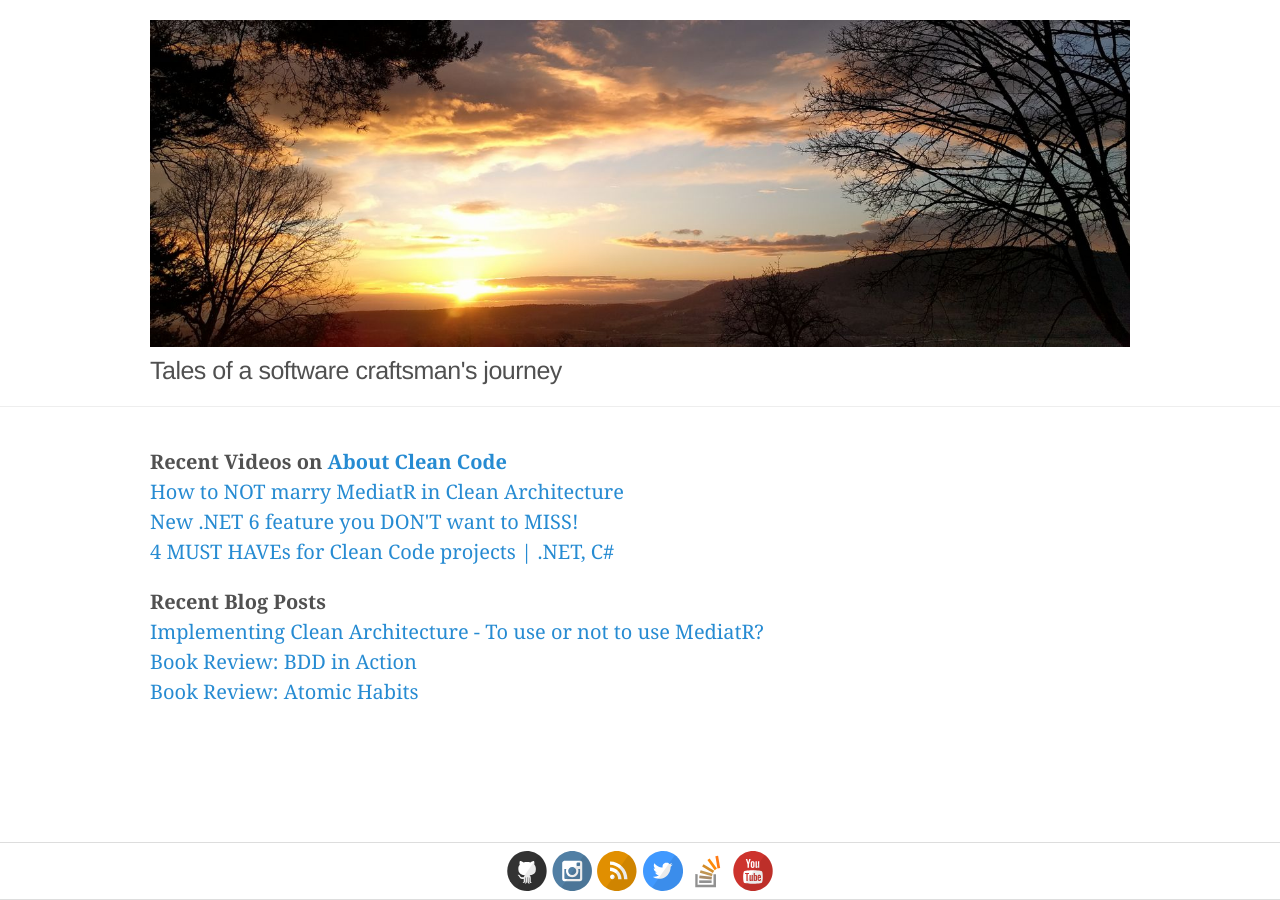
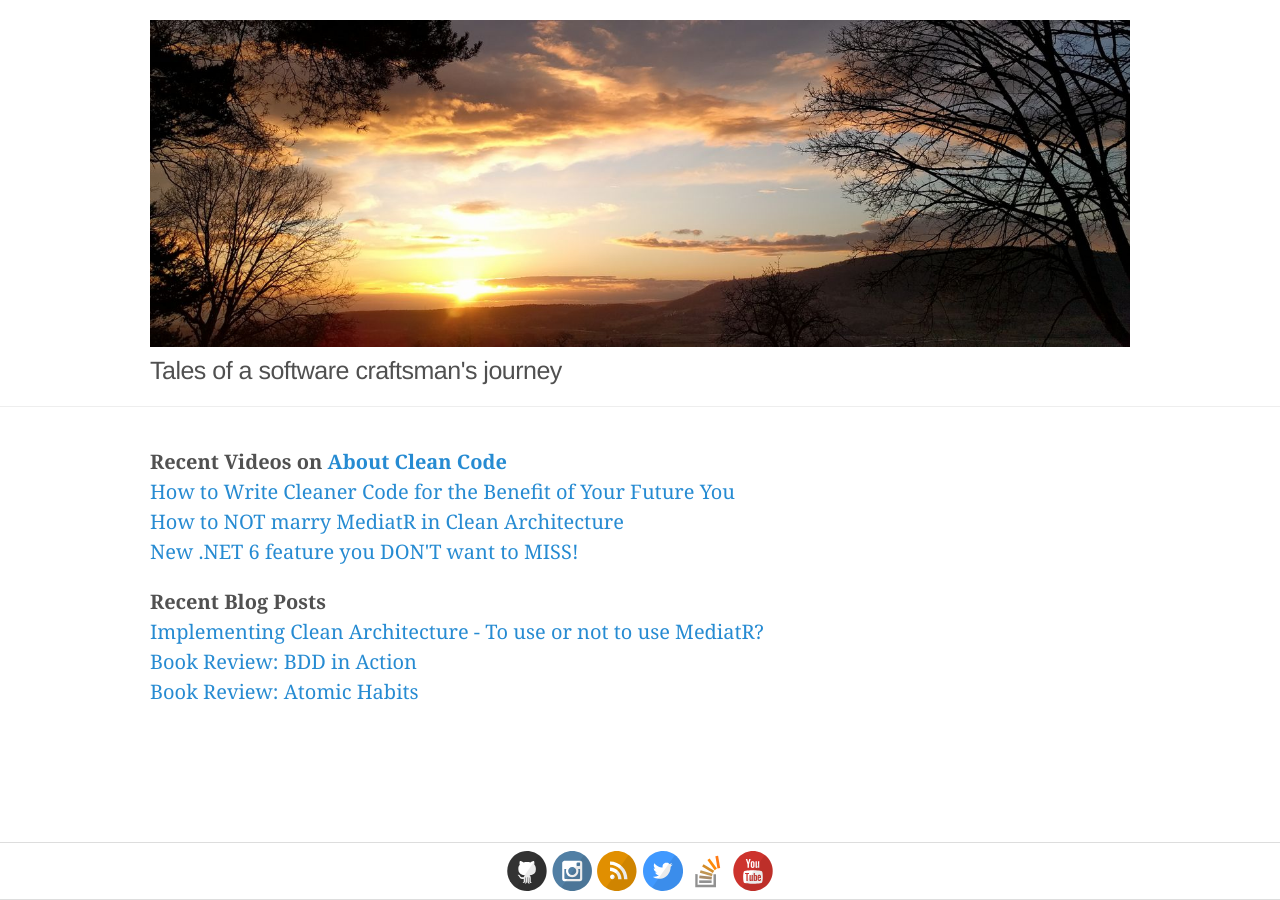
Before and after one commit to plainionist/plainionist.github.io, a Jekyll site: the page built from landing.html, in a window 1280 px wide. Built offline with Jekyll 4.4.1, drawn with Linux system fonts in a browser that asks for light colours.

Commit message:
landing page

```diff
--- a/landing.html
+++ b/landing.html
@@ -42,11 +42,11 @@
             <p>
                 <b>Recent Videos on <a href="https://www.youtube.com/c/AboutCleanCode">About Clean Code</a></b>
                 <br/>
+                <a href="https://linktw.in/406LR9">How to Write Cleaner Code for the Benefit of Your Future You</a>
+                <br/>
                 <a href="https://linktw.in/HADXZh">How to NOT marry MediatR in Clean Architecture</a>
                 <br/>
                 <a href="https://linktw.in/zoyQdG">New .NET 6 feature you DON'T want to MISS!</a>
-                <br/>
-                <a href="https://linktw.in/IaBhKJ">4 MUST HAVEs for Clean Code projects | .NET, C#</a>
             </p>
 
             <p>
```
